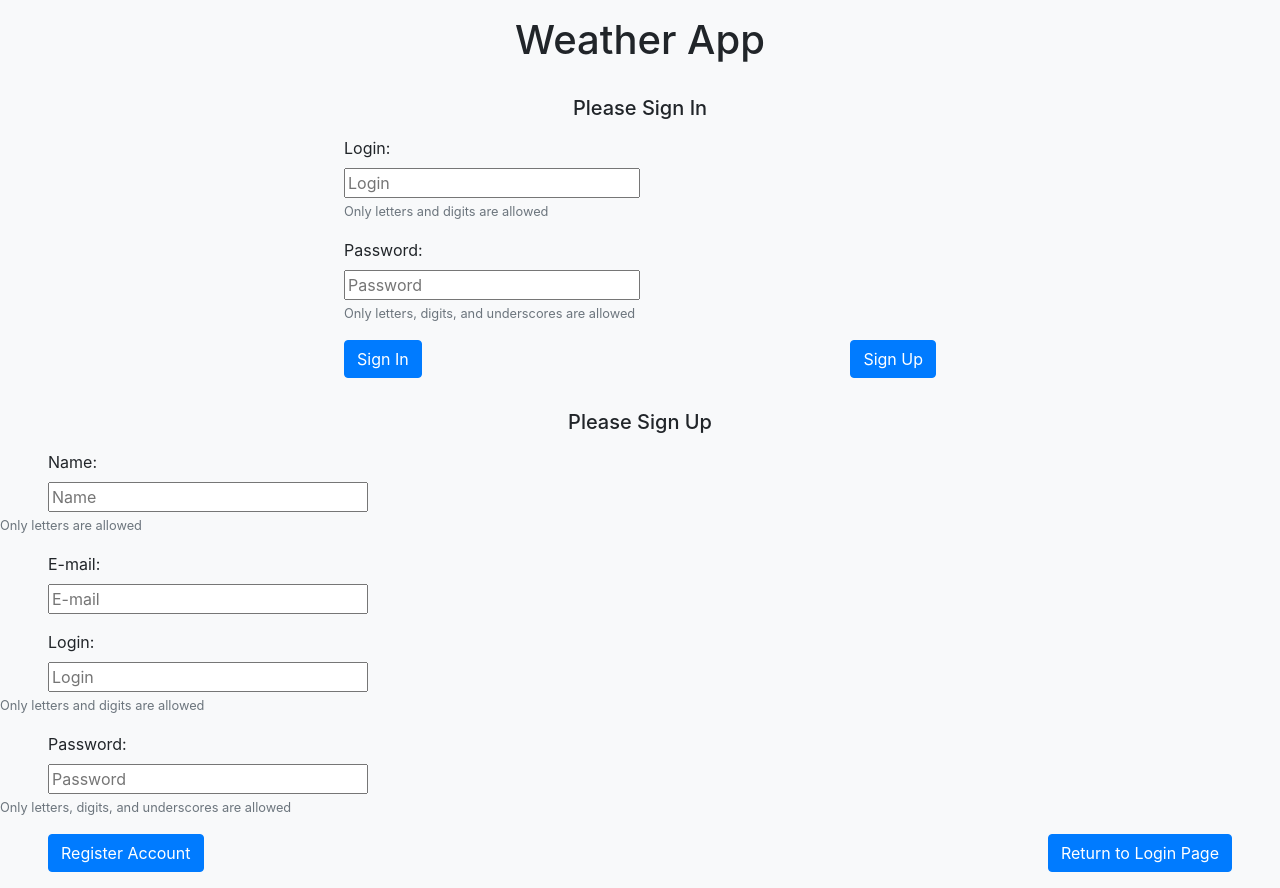
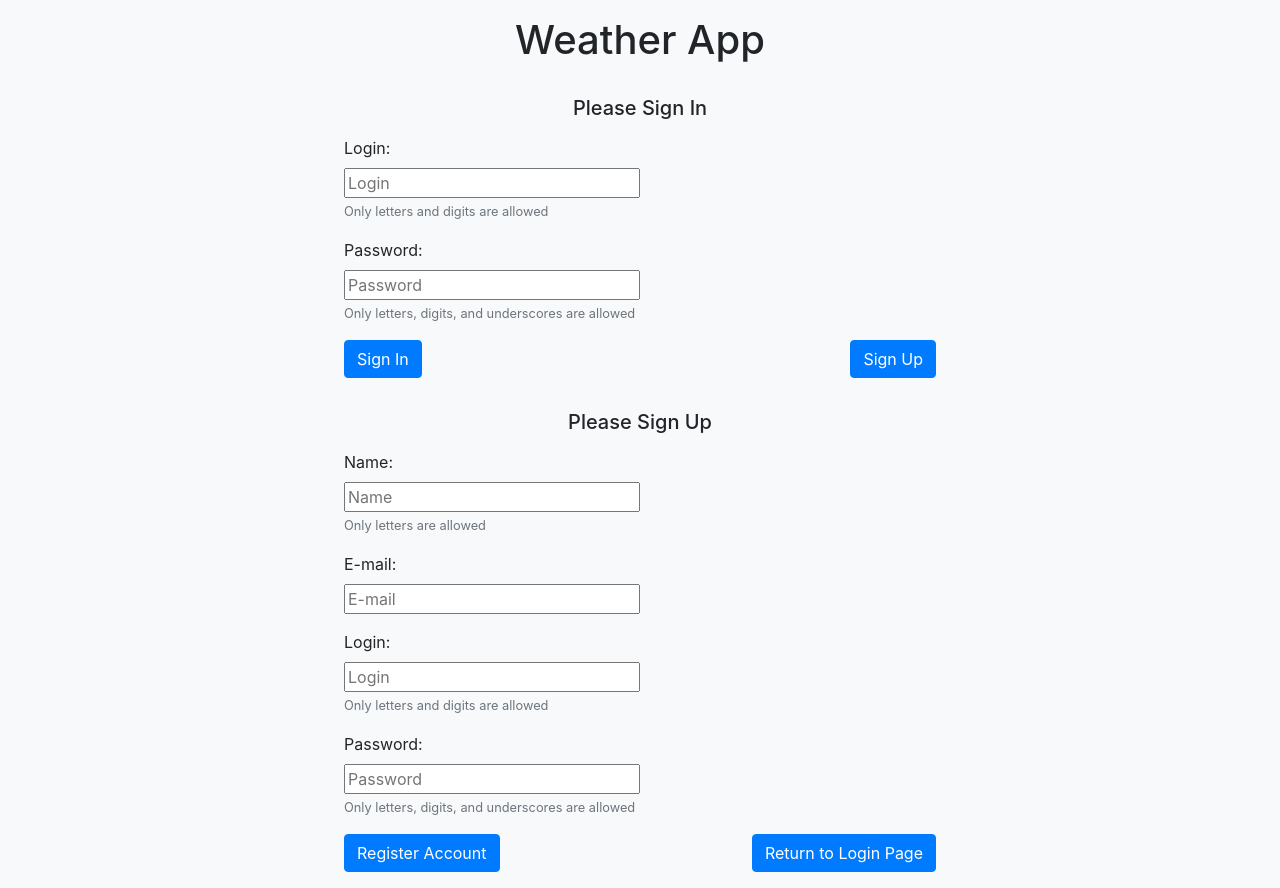
Before and after one commit to bohdanov90/weatherApp, an Angular app: page / in a window 1280 px wide. Built offline with nearby package versions, Linux system fonts and the light colour scheme.

Commit message:
style: register comp items aligned

```diff
--- a/src/app/components/register/register.component.html
+++ b/src/app/components/register/register.component.html
@@ -1,15 +1,15 @@
-<div class="d-flex flex-column bg-light">
-  <form [formGroup]="registerForm" (ngSubmit)='submitForm()'>
+<div class="d-flex flex-column justify-content-center bg-light">
+  <form [formGroup]="registerForm" (ngSubmit)='submitForm()' class="w-50 align-self-center">
 
     <h5 class="d-flex justify-content-center mt-3 ml-4 mr-4">Please Sign Up</h5>
 
-    <div class="form-group d-flex flex-column mt-3">
-      <label class="ml-5" for="name">Name:</label>
+    <div class="form-group d-flex flex-column mt-3 ml-4 mr-4">
+      <label for="name">Name:</label>
       <input
         id='name'
         type="text"
         formControlName='name'
-        class='formControl w-25 ml-5'
+        class='formControl w-50'
         placeholder="Name"
         required>
       <div>
@@ -33,13 +33,13 @@
       </div>
     </div>
 
-    <div class="form-group d-flex flex-column mt-3">
-      <label class="ml-5" for="email">E-mail:</label>
+    <div class="form-group d-flex flex-column mt-3 ml-4 mr-4">
+      <label for="email">E-mail:</label>
       <input
         id='email'
         type="text"
         formControlName='email'
-        class='formControl w-25 ml-5'
+        class='formControl w-50'
         placeholder="E-mail"
         required>
       <div
@@ -54,13 +54,13 @@
       </div>
     </div>
 
-    <div class="form-group d-flex flex-column mt-3">
-      <label class="ml-5" for="login">Login:</label>
+    <div class="form-group d-flex flex-column mt-3 ml-4 mr-4">
+      <label for="login">Login:</label>
       <input
         id='regLogin'
         type="text"
         formControlName='login'
-        class='formControl w-25 ml-5'
+        class='formControl w-50'
         placeholder="Login"
         required>
       <div>
@@ -84,13 +84,13 @@
       </div>
     </div>
 
-    <div class="form-group d-flex flex-column">
-      <label class="ml-5" for="password">Password:</label>
+    <div class="form-group d-flex flex-column mt-3 ml-4 mr-4">
+      <label for="password">Password:</label>
       <input
         id='regPassword'
         type="password"
         formControlName='password'
-        class='formControl w-25 ml-5'
+        class='formControl w-50'
         placeholder="Password"
         required>
       <div>
@@ -115,8 +115,8 @@
     </div>
 
     <div class="form-group d-flex flex-row justify-content-between">
-      <button class="btn btn-primary ml-5">Register Account</button>
-      <button class="btn btn-primary mr-5">Return to Login Page</button>
+      <button type="submit" class="btn btn-primary ml-4">Register Account</button>
+      <button type="button" class="btn btn-primary mr-4">Return to Login Page</button>
     </div>
 
   </form>
```
